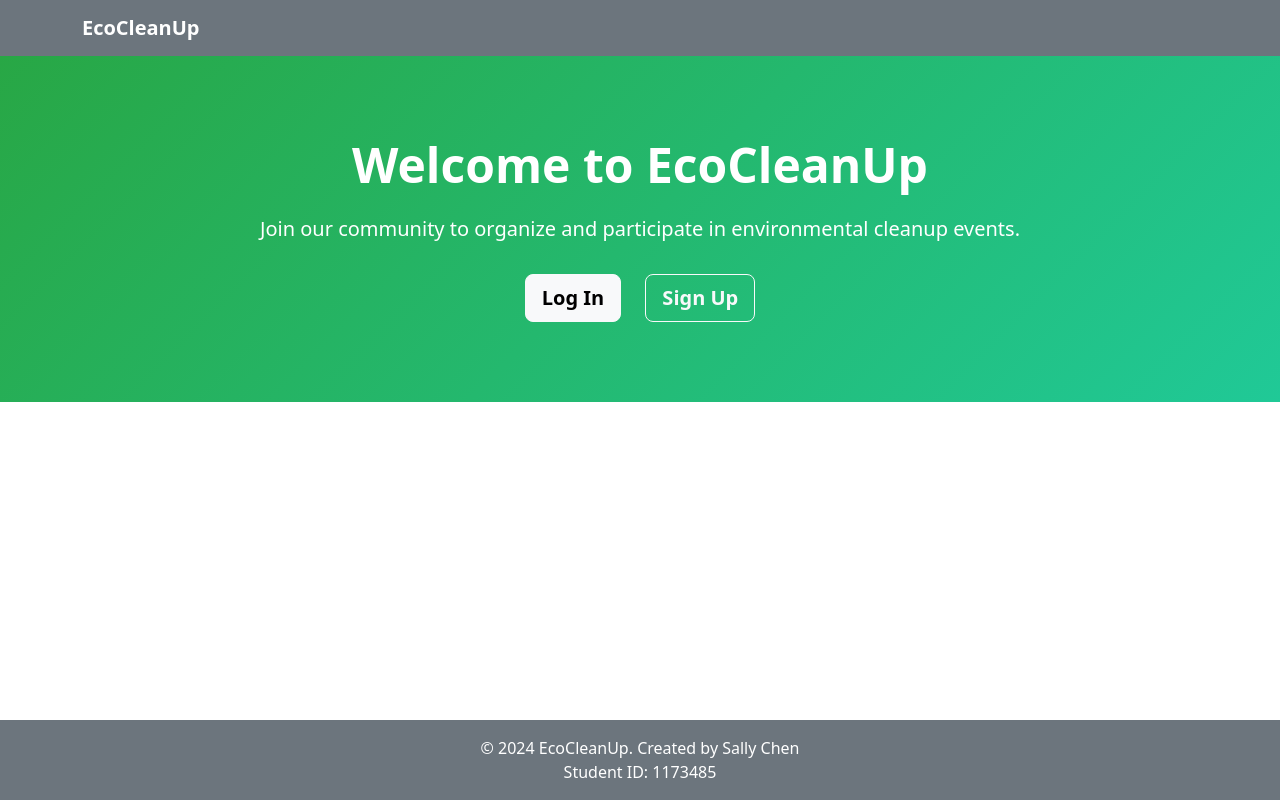
After one commit to Sally-Chen-1173485/EcoCleanUp, a Flask app: template loginapp/templates/home_public.html in a window 1280 px wide. The commit adds this page. Run offline with Flask 3, Linux system fonts and the light colour scheme; the template is opened without the code that fills it, so the values that code supplies are empty; some libraries are stand-ins or nearby versions.

Commit message:
some changes to the page and change code due to template being reused and some column names needs to be changed

```diff
--- /dev/null
+++ b/loginapp/templates/home_public.html
@@ -0,0 +1,72 @@
+<!DOCTYPE html>
+<html lang="en">
+<head>
+	<meta charset="utf-8">
+	<meta name="viewport" content="width=device-width, initial-scale=1">
+	<title>EcoCleanUp - Community Environmental Cleanup Platform</title>
+	<link href="https://cdn.jsdelivr.net/npm/bootstrap@5.3.3/dist/css/bootstrap.min.css" rel="stylesheet" integrity="sha384-QWTKZyjpPEjISv5WaRU9OFeRpok6YctnYmDr5pNlyT2bRjXh0JMhjY6hW+ALEwIH" crossorigin="anonymous">
+	<style>
+		body {
+			display: flex;
+			flex-direction: column;
+			min-height: 100vh;
+		}
+		main {
+			flex: 1;
+		}
+		.hero-section {
+			background: linear-gradient(135deg, #28a745 0%, #20c997 100%);
+			color: white;
+			padding: 80px 20px;
+			text-align: center;
+		}
+		.hero-section h1 {
+			font-size: 3rem;
+			font-weight: bold;
+			margin-bottom: 20px;
+		}
+		.hero-section p {
+			font-size: 1.25rem;
+			margin-bottom: 30px;
+		}
+		.btn-action {
+			margin: 0 10px;
+			font-weight: bold;
+		}
+	</style>
+</head>
+<body>
+	<!-- Header -->
+	<header>
+		<nav class="navbar navbar-expand-lg navbar-dark bg-secondary">
+			<div class="container">
+				<a class="navbar-brand fw-bold" href="{{ url_for('home_public') }}">
+					EcoCleanUp
+				</a>
+			</div>
+		</nav>
+	</header>
+
+	<!-- Main Content -->
+	<main>
+		<section class="hero-section">
+			<div class="container">
+				<h1>Welcome to EcoCleanUp</h1>
+				<p>Join our community to organize and participate in environmental cleanup events.</p>
+				<div>
+					<a href="{{ url_for('login') }}" class="btn btn-light btn-lg btn-action">Log In</a>
+					<a href="{{ url_for('signup') }}" class="btn btn-outline-light btn-lg btn-action">Sign Up</a>
+				</div>
+			</div>
+		</section>
+	</main>
+
+	<!-- Footer -->
+	<footer class="bg-secondary text-white text-center py-3 mt-5">
+		<p class="mb-0">&copy; 2024 EcoCleanUp. Created by Sally Chen</p>
+		<p class="mb-0">Student ID: 1173485</p>
+	</footer>
+
+	<script src="https://cdn.jsdelivr.net/npm/bootstrap@5.3.3/dist/js/bootstrap.bundle.min.js" integrity="sha384-YvpcrYf0tY3lHB60NNkmXc5s9fDVZLESaAA55NDzOxhy9GkcIdslK1eN7N6jIeHz" crossorigin="anonymous"></script>
+</body>
+</html>
```
Also changed, not shown: create_database.sql (+12 -0 lines), loginapp/templates/access_denied.html (+31 -1 lines), loginapp/templates/login.html (+31 -1 lines), loginapp/templates/signup.html (+35 -1 lines), loginapp/templates/userbase.html (+32 -13 lines), loginapp/user.py (+8 -5 lines).
